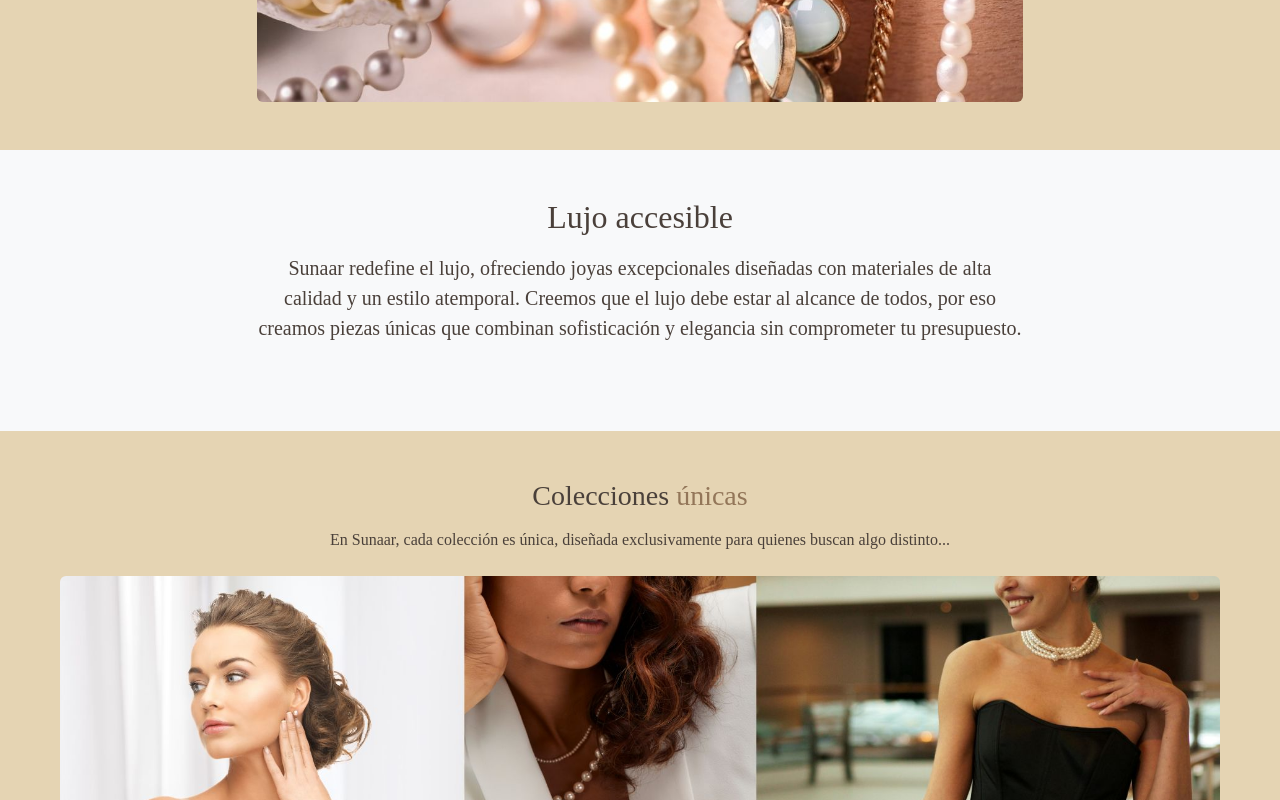
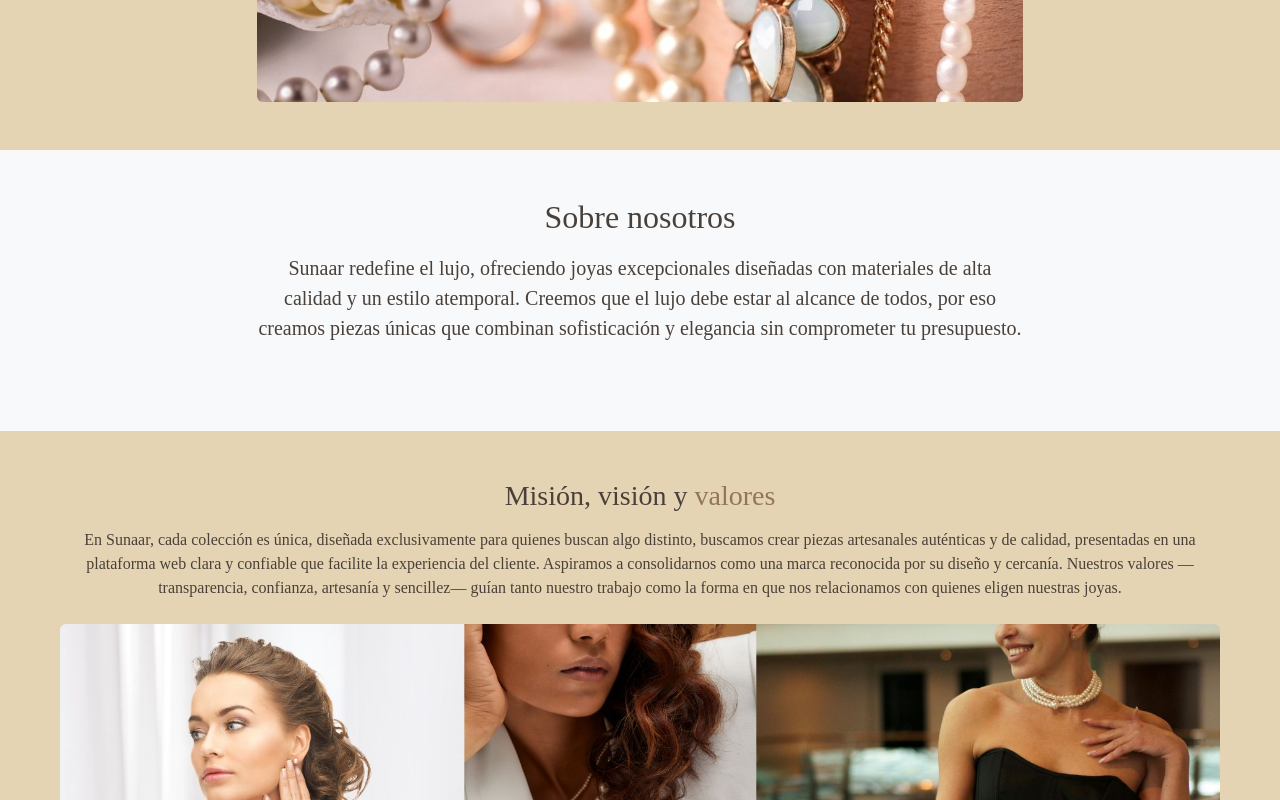
Before and after one commit to susanynz/sunaar, a React (Create React App) app: page /about in a window 1280 px wide. Shown: the part 672-1472 px from the top of the page. Built offline with nearby package versions, Linux system fonts and the light colour scheme; no server answers.

Commit message:
proyecto

```diff
--- a/src/components/About.jsx
+++ b/src/components/About.jsx
@@ -36,7 +36,7 @@ const About = () => {
         <div className="container">
           <div className="row justify-content-center text-center">
             <div className="col-lg-8 mb-4">
-              <h2 className="mb-3">Lujo accesible</h2>
+              <h2 className="mb-3">Sobre nosotros</h2>
               <p className="lead">
                 Sunaar redefine el lujo, ofreciendo joyas excepcionales diseñadas con materiales de alta calidad
                 y un estilo atemporal. Creemos que el lujo debe estar al alcance de todos, por eso creamos
@@ -51,10 +51,11 @@ const About = () => {
       <section className="py-5">
         <div className="container text-center">
           <h3 className="mb-3">
-            Colecciones <span style={{ color: '#937659' }}>únicas</span>
+            Misión, visión y <span style={{ color: '#937659' }}>valores</span>
           </h3>
           <p className="mb-4">
-            En Sunaar, cada colección es única, diseñada exclusivamente para quienes buscan algo distinto...
+            En Sunaar, cada colección es única, diseñada exclusivamente para quienes buscan algo distinto, buscamos crear piezas artesanales auténticas y de calidad, presentadas en una plataforma web clara y confiable que facilite la experiencia del cliente.
+            Aspiramos a consolidarnos como una marca  reconocida por su diseño y cercanía. Nuestros valores —transparencia, confianza, artesanía y sencillez— guían tanto nuestro trabajo como la forma en que nos relacionamos con quienes eligen nuestras joyas.
           </p>
           <img src={bg10} alt="Joyas Sunaar" className="img-fluid rounded" />
         </div>
--- a/src/components/Index.jsx
+++ b/src/components/Index.jsx
@@ -52,7 +52,7 @@ const Index = () => {
 
       <footer className="footer layout_padding">
         <Container>
-          <p>&copy; 2025 Sunaar Jewelry. Todos los derechos reservados.</p>
+          <p>&copy; 2025 Sunaar Jewelry. Todos los derechos reservados. Guadalajara, Jalisco</p>
         </Container>
       </footer>
     </div>
```
